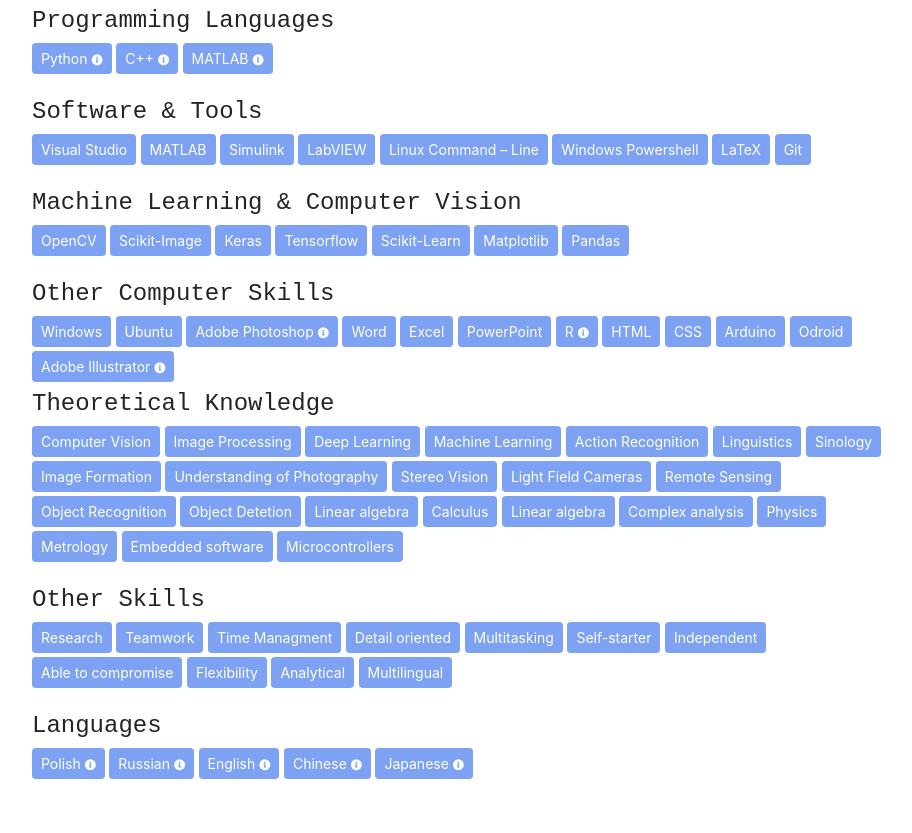
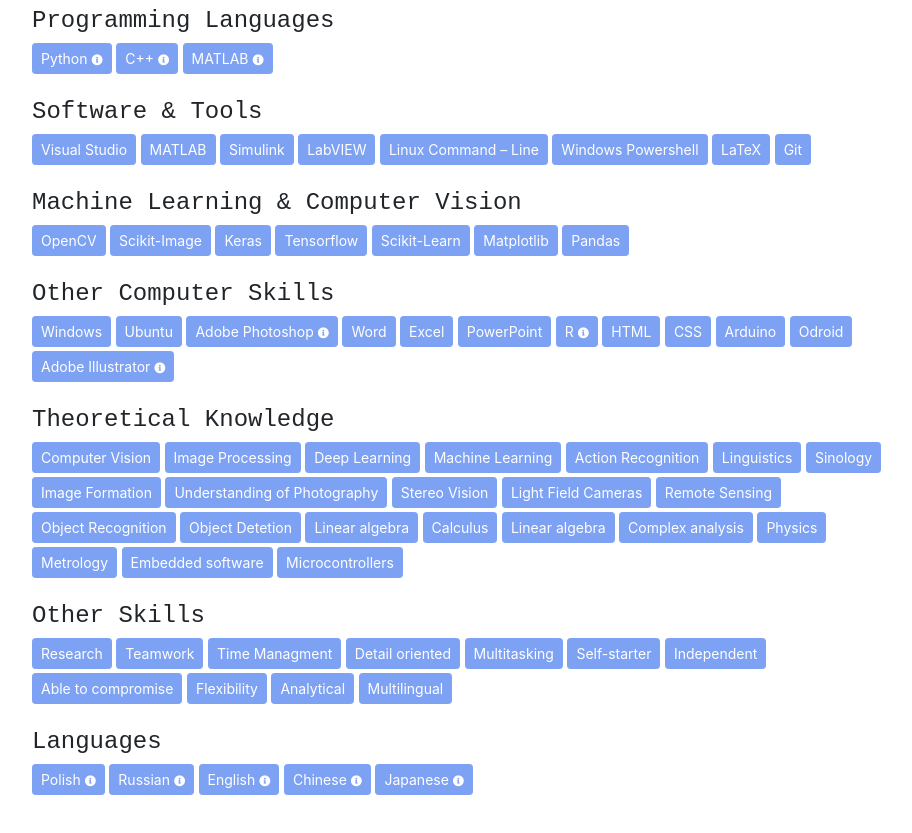
Before and after one commit to igor-morawski/igor-morawski.github.io, a website with bundled scripts: page index.html in a window 1280 px wide. Shown: the part 5087-5920 px from the top of the page, without its empty margins (176-1088 px from the left). Built offline with nearby package versions, Linux system fonts and the light colour scheme; a web font is replaced by a local one.

Commit message:
div fixed

```diff
--- a/index.html
+++ b/index.html
@@ -309,8 +309,6 @@
                     <button class="btn btn-primary btn-sm mb-1" style="pointer-events: none;" type="button" disabled>Matplotlib</button>
 
                     <button class="btn btn-primary btn-sm mb-1" style="pointer-events: none;" type="button" disabled>Pandas</button>
-
-
                 </div>
                 <div class="subheading mb-1">Other Computer Skills</div>
                 <div class="pb-3">
@@ -349,62 +347,72 @@
                         <button class="btn btn-primary btn-sm mb-1" style="pointer-events: none;" type="button" disabled>Adobe Illustrator
                             <small><i class="fa fa-info-circle" aria-hidden="true"></i></small></button>
                     </span>
-                    <div class="subheading mb-1">Theoretical Knowledge</div>
+                </div>
+                <div class="subheading mb-1">Theoretical Knowledge</div>
+                <div class="pb-3">
+                    <button class="btn btn-primary btn-sm mb-1" style="pointer-events: none;" type="button" disabled>Computer
+                        Vision</button>
 
-                    <button class="btn btn-primary btn-sm mb-1" style="pointer-events: none;" type="button" disabled>Computer Vision</button>
+                    <button class="btn btn-primary btn-sm mb-1" style="pointer-events: none;" type="button" disabled>Image
+                        Processing</button>
 
-                    <button class="btn btn-primary btn-sm mb-1" style="pointer-events: none;" type="button" disabled>Image Processing</button>
+                    <button class="btn btn-primary btn-sm mb-1" style="pointer-events: none;" type="button" disabled>Deep
+                        Learning</button>
 
-                    <button class="btn btn-primary btn-sm mb-1" style="pointer-events: none;" type="button" disabled>Deep Learning</button>
+                    <button class="btn btn-primary btn-sm mb-1" style="pointer-events: none;" type="button" disabled>Machine
+                        Learning</button>
 
-                    <button class="btn btn-primary btn-sm mb-1" style="pointer-events: none;" type="button" disabled>Machine Learning</button>
-
-                    <button class="btn btn-primary btn-sm mb-1" style="pointer-events: none;" type="button" disabled>Action Recognition</button>
+                    <button class="btn btn-primary btn-sm mb-1" style="pointer-events: none;" type="button" disabled>Action
+                        Recognition</button>
 
                     <button class="btn btn-primary btn-sm mb-1" style="pointer-events: none;" type="button" disabled>Linguistics</button>
 
                     <button class="btn btn-primary btn-sm mb-1" style="pointer-events: none;" type="button" disabled>Sinology</button>
 
                     <button class="btn btn-primary btn-sm mb-1" style="pointer-events: none;" type="button" disabled>Image
-    Formation</button>
+                        Formation</button>
 
-                    <button class="btn btn-primary btn-sm mb-1" style="pointer-events: none;" type="button" disabled>Understanding of Photography</button>
+                    <button class="btn btn-primary btn-sm mb-1" style="pointer-events: none;" type="button" disabled>Understanding of
+                        Photography</button>
 
 
-                    <button class="btn btn-primary btn-sm mb-1" style="pointer-events: none;" type="button" disabled>Stereo Vision</button>
+                    <button class="btn btn-primary btn-sm mb-1" style="pointer-events: none;" type="button" disabled>Stereo
+                        Vision</button>
 
 
-                    <button class="btn btn-primary btn-sm mb-1" style="pointer-events: none;" type="button" disabled>Light Field Cameras</button>
+                    <button class="btn btn-primary btn-sm mb-1" style="pointer-events: none;" type="button" disabled>Light Field
+                        Cameras</button>
 
 
-                    <button class="btn btn-primary btn-sm mb-1" style="pointer-events: none;" type="button" disabled>Remote Sensing</button>
+                    <button class="btn btn-primary btn-sm mb-1" style="pointer-events: none;" type="button" disabled>Remote
+                        Sensing</button>
 
 
                     <button class="btn btn-primary btn-sm mb-1" style="pointer-events: none;" type="button" disabled>Object
                         Recognition</button>
 
                     <button class="btn btn-primary btn-sm mb-1" style="pointer-events: none;" type="button" disabled>Object
-                            Detetion</button>
+                        Detetion</button>
 
-                    <button class="btn btn-primary btn-sm mb-1" style="pointer-events: none;" type="button" disabled>Linear algebra</button>
+                    <button class="btn btn-primary btn-sm mb-1" style="pointer-events: none;" type="button" disabled>Linear
+                        algebra</button>
 
                     <button class="btn btn-primary btn-sm mb-1" style="pointer-events: none;" type="button" disabled>Calculus</button>
 
-                    <button class="btn btn-primary btn-sm mb-1" style="pointer-events: none;" type="button" disabled>Linear algebra</button>
+                    <button class="btn btn-primary btn-sm mb-1" style="pointer-events: none;" type="button" disabled>Linear
+                        algebra</button>
 
-                    <button class="btn btn-primary btn-sm mb-1" style="pointer-events: none;" type="button" disabled>Complex analysis</button>
+                    <button class="btn btn-primary btn-sm mb-1" style="pointer-events: none;" type="button" disabled>Complex
+                        analysis</button>
 
                     <button class="btn btn-primary btn-sm mb-1" style="pointer-events: none;" type="button" disabled>Physics</button>
 
                     <button class="btn btn-primary btn-sm mb-1" style="pointer-events: none;" type="button" disabled>Metrology</button>
 
-                    <button class="btn btn-primary btn-sm mb-1" style="pointer-events: none;" type="button" disabled>Embedded software</button>
+                    <button class="btn btn-primary btn-sm mb-1" style="pointer-events: none;" type="button" disabled>Embedded
+                        software</button>
 
                     <button class="btn btn-primary btn-sm mb-1" style="pointer-events: none;" type="button" disabled>Microcontrollers</button>
-
-
-
-
                 </div>
                 <div class="subheading mb-1">Other Skills</div>
                 <div class="pb-3">
@@ -429,11 +437,7 @@
                     <button class="btn btn-primary btn-sm mb-1" style="pointer-events: none;" type="button" disabled>Analytical</button>
 
                     <button class="btn btn-primary btn-sm mb-1" style="pointer-events: none;" type="button" disabled>Multilingual</button>
-
-
-
                 </div>
-
                 <div class="subheading mb-1">Languages</div>
                 <div class="pb-3">
                     <span class="d-inline-block" tabindex="0" data-toggle="tooltip" title="Native">
@@ -454,7 +458,6 @@
                 </div>
             </div>
             </div>
-
         </section>
 
 
```
